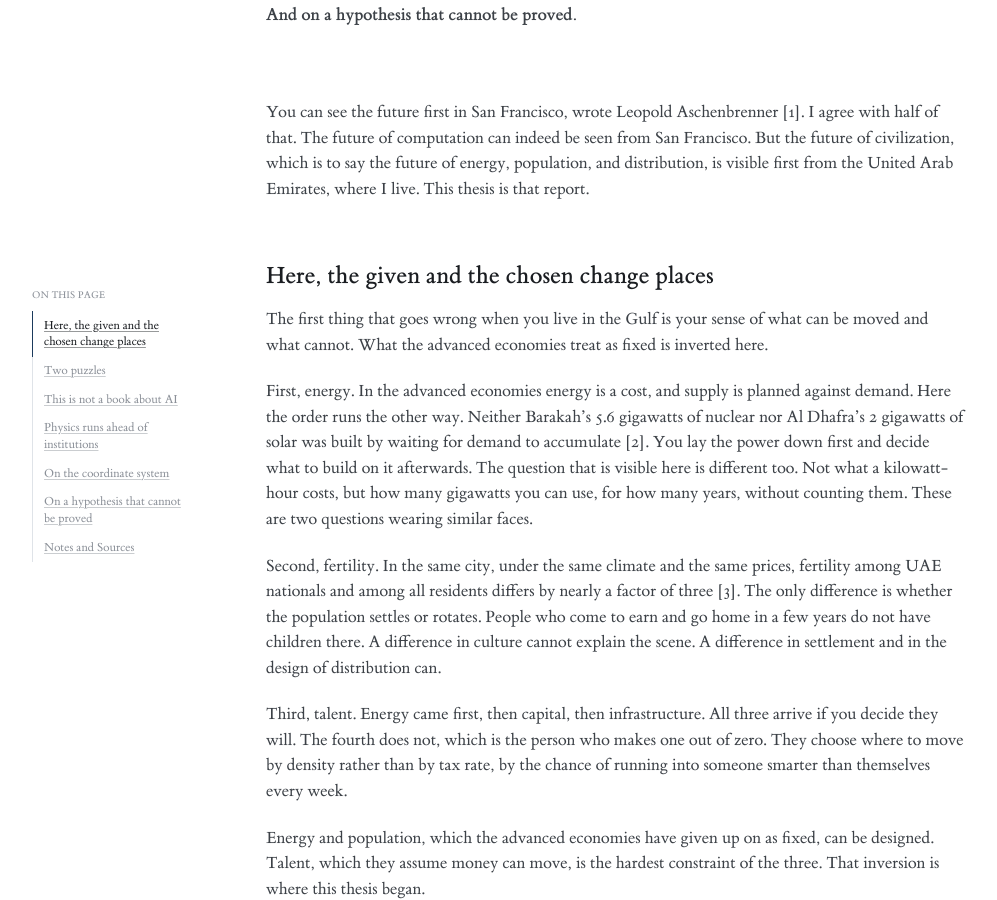
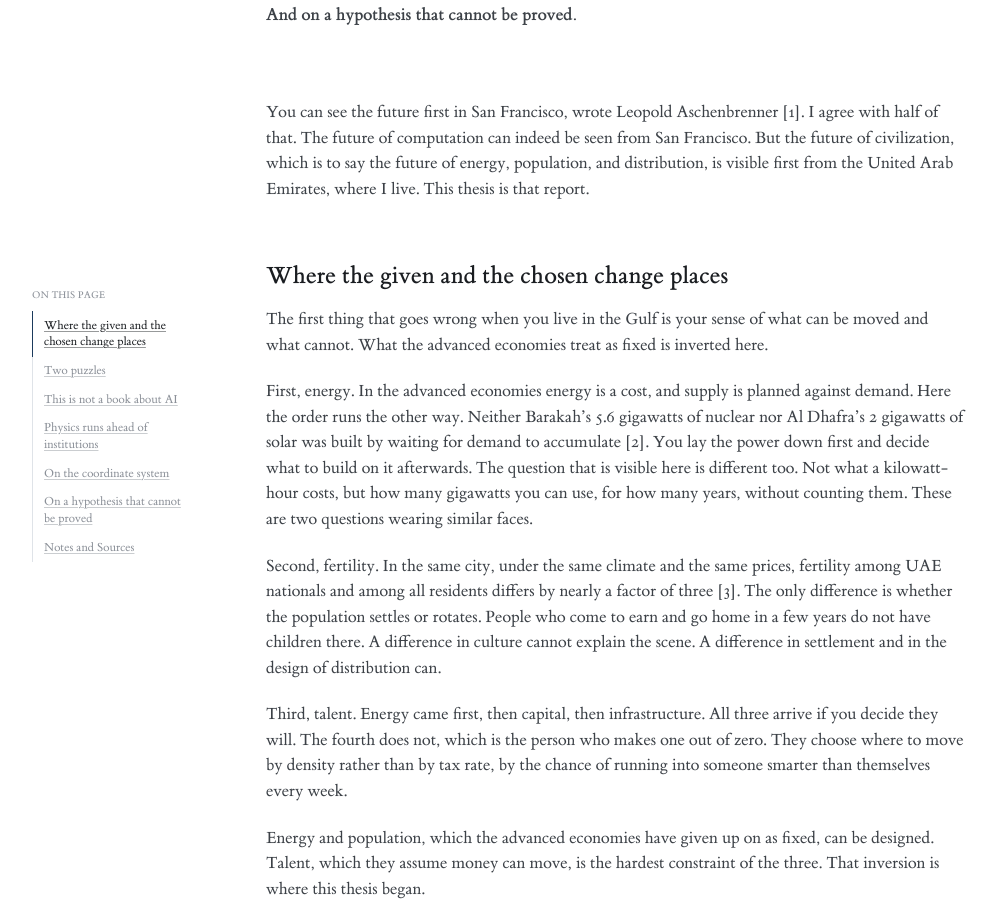
Before and after one commit to arata-hoshino/arata-hoshino.github.io, a Jekyll site: the page built from _essays/prologue.md, in a window 1280 px wide and 900 px high, scrolled down 382 px. Shown: the whole window, without its empty margins (24-1021 px from the left). Built offline with Jekyll 4.4.1, drawn with Linux system fonts in a browser that asks for light colours.

Commit message:
Head the Prologue's first section "Where"
Co-Authored-By: Claude Opus 5 (1M context) <noreply@anthropic.com>

```diff
--- a/_essays/prologue.md
+++ b/_essays/prologue.md
@@ -9,7 +9,7 @@ of that. The future of computation can indeed be seen from San Francisco. But th
 civilization, which is to say the future of energy, population, and distribution, is visible
 first from the United Arab Emirates, where I live. This thesis is that report.
 
-## Here, the given and the chosen change places
+## Where the given and the chosen change places
 
 The first thing that goes wrong when you live in the Gulf is your sense of what can be moved and
 what cannot. What the advanced economies treat as fixed is inverted here.
```
